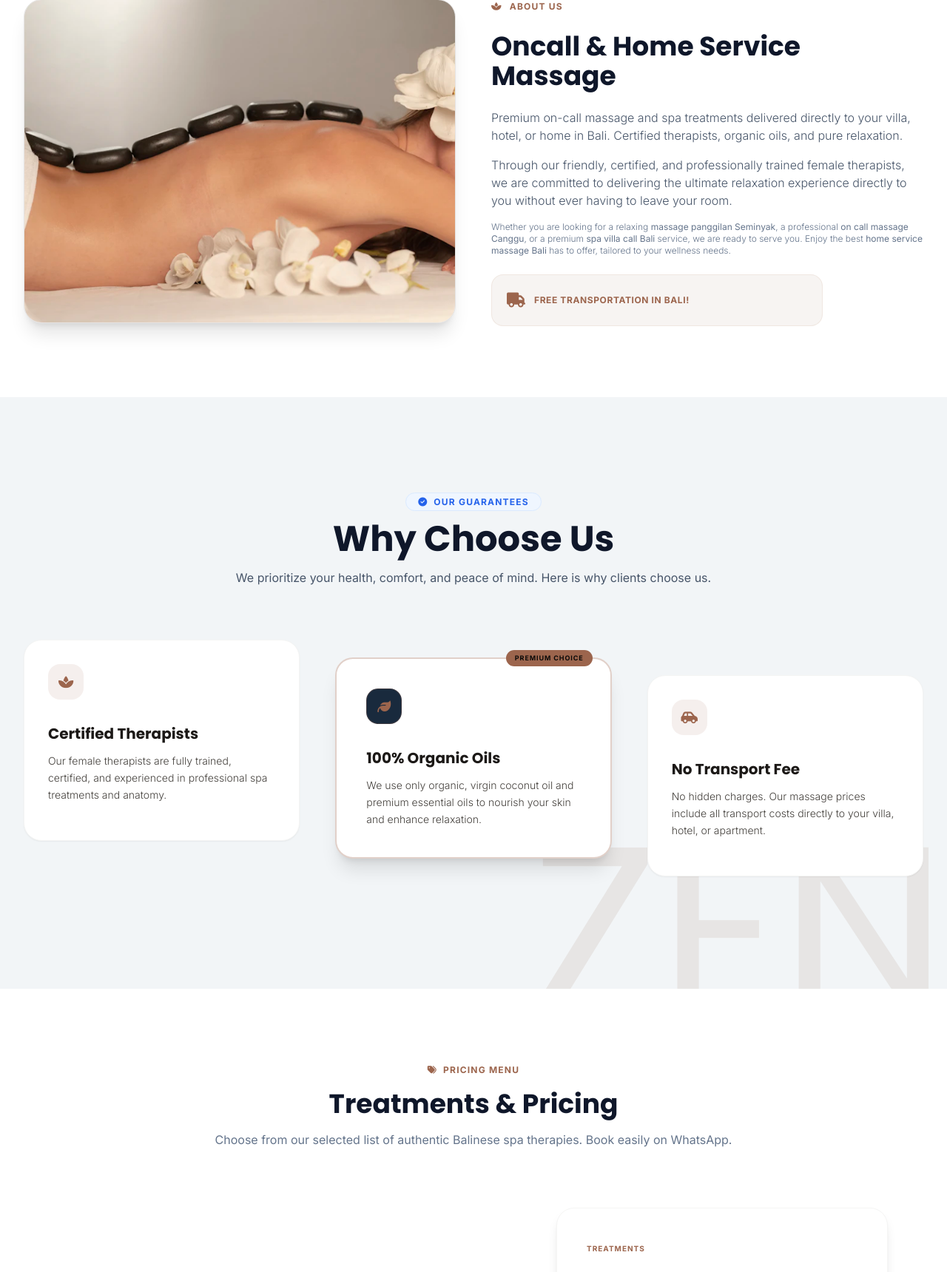
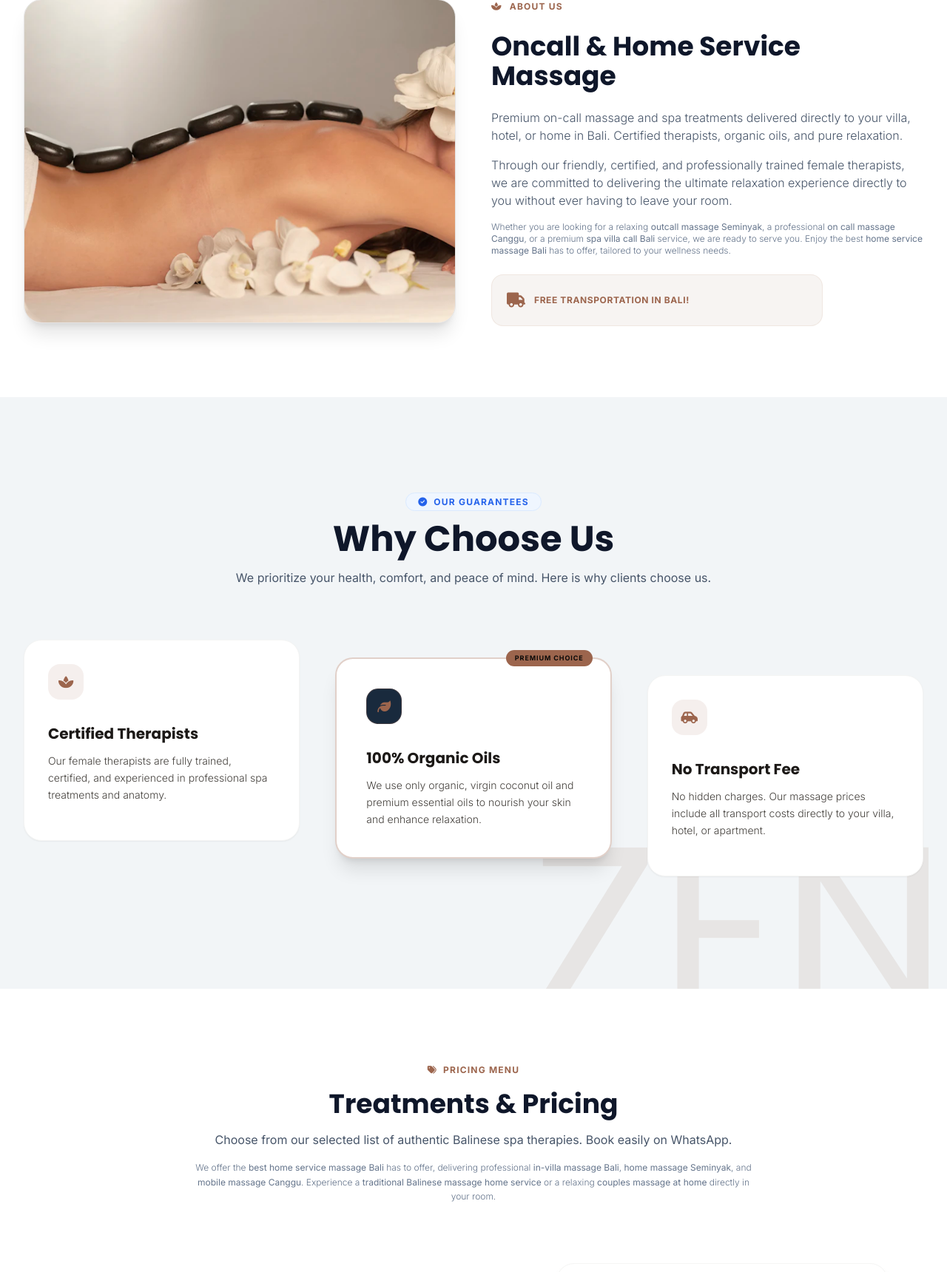
Before and after one commit to arifrenggy/Oncall-Home-service-messege-Bali, a PHP site: page / in a window 1280 px wide. Shown: the part 944-2664 px from the top of the page at 74% size. Run offline with PHP 8.4, Linux system fonts and the light colour scheme; data comes from the database, SQL or seed files in the repository.

Commit message:
seo: add English search keywords to Treatments header and Footer, keeping Indonesian keywords intact

```diff
--- a/index.php
+++ b/index.php
@@ -214,7 +214,7 @@ $faqs = $faqs_query->fetchAll();
             <!-- Right Side Image Mockup -->
             <div class="lg:col-span-5 relative">
                 <div class="aspect-[4/5] sm:aspect-square bg-gradient-to-tr from-stone-100 to-slate-200 rounded-3xl overflow-hidden shadow-2xl relative border border-slate-200">
-                    <img src="assets/images/hero-massage.webp" width="600" height="750" alt="Bali Spa Treatment" class="w-full h-full object-cover">
+                    <img src="assets/images/hero-massage.webp" width="600" height="750" alt="On-call and home service massage Canggu Seminyak Bali - Honey Massage" class="w-full h-full object-cover">
                 </div>
             </div>
         </div>
@@ -238,7 +238,7 @@ $faqs = $faqs_query->fetchAll();
                     <p><?php echo htmlspecialchars($description); ?></p>
                     <p>Through our friendly, certified, and professionally trained female therapists, we are committed to delivering the ultimate relaxation experience directly to you without ever having to leave your room.</p>
                     <p class="text-xs text-slate-500 font-normal">
-                        Whether you are looking for a relaxing <strong>massage panggilan Seminyak</strong>, a professional <strong>on call massage Canggu</strong>, or a premium <strong>spa villa call Bali</strong> service, we are ready to serve you. Enjoy the best <strong>home service massage Bali</strong> has to offer, tailored to your wellness needs.
+                        Whether you are looking for a relaxing <strong>outcall massage Seminyak</strong>, a professional <strong>on call massage Canggu</strong>, or a premium <strong>spa villa call Bali</strong> service, we are ready to serve you. Enjoy the best <strong>home service massage Bali</strong> has to offer, tailored to your wellness needs.
                     </p>
                 </div>
 
@@ -308,7 +308,10 @@ $faqs = $faqs_query->fetchAll();
             <div class="text-center max-w-3xl mx-auto space-y-4">
                 <span class="text-xs font-bold uppercase tracking-widest text-[#9c654d]"><i aria-hidden="true" class="fas fa-tags mr-1"></i> Pricing Menu</span>
                 <h2 class="text-3xl sm:text-4xl font-serif font-bold text-slate-900">Treatments &amp; Pricing</h2>
-                <p class="text-slate-500">Choose from our selected list of authentic Balinese spa therapies. Book easily on WhatsApp.</p>
+                <p class="text-slate-600">Choose from our selected list of authentic Balinese spa therapies. Book easily on WhatsApp.</p>
+                <p class="text-xs text-slate-500 font-light max-w-2xl mx-auto mt-2 leading-relaxed">
+                    We offer the <strong>best home service massage Bali</strong> has to offer, delivering professional <strong>in-villa massage Bali</strong>, <strong>home massage Seminyak</strong>, and <strong>mobile massage Canggu</strong>. Experience a <strong>traditional Balinese massage home service</strong> or a relaxing <strong>couples massage at home</strong> directly in your room.
+                </p>
             </div>
 
             <div id="services-list" class="space-y-24 mt-20">
@@ -504,8 +507,13 @@ $faqs = $faqs_query->fetchAll();
                 <?php endif; ?>
             </div>
         </div>
-        <div class="max-w-7xl mx-auto px-4 sm:px-6 lg:px-8 border-t border-slate-800 mt-16 pt-8 text-center text-slate-500 text-xs">
-            &copy; <?php echo date('Y'); ?> <?php echo htmlspecialchars($brandName); ?>. All Rights Reserved. Designed for wellness.
+        <div class="max-w-7xl mx-auto px-4 sm:px-6 lg:px-8 border-t border-slate-800 mt-16 pt-8 text-center text-slate-500 text-xs space-y-4">
+            <p class="max-w-3xl mx-auto leading-relaxed">
+                Premium <strong>massage on call Seminyak</strong>, <strong>in-villa massage Canggu</strong>, and <strong>outcall spa Seminyak</strong> services. Our <strong>professional mobile spa Bali</strong> also serves Kuta, Denpasar, Nusa Dua, Ubud, Pecatu, Uluwatu, Tanah Lot, Tabanan, and Gianyar with <strong>24 hour massage Bali</strong> and <strong>deep tissue massage villa</strong> treatments.
+            </p>
+            <p>
+                &copy; <?php echo date('Y'); ?> <?php echo htmlspecialchars($brandName); ?>. All Rights Reserved. Designed for wellness.
+            </p>
         </div>
     </footer>
 
```
